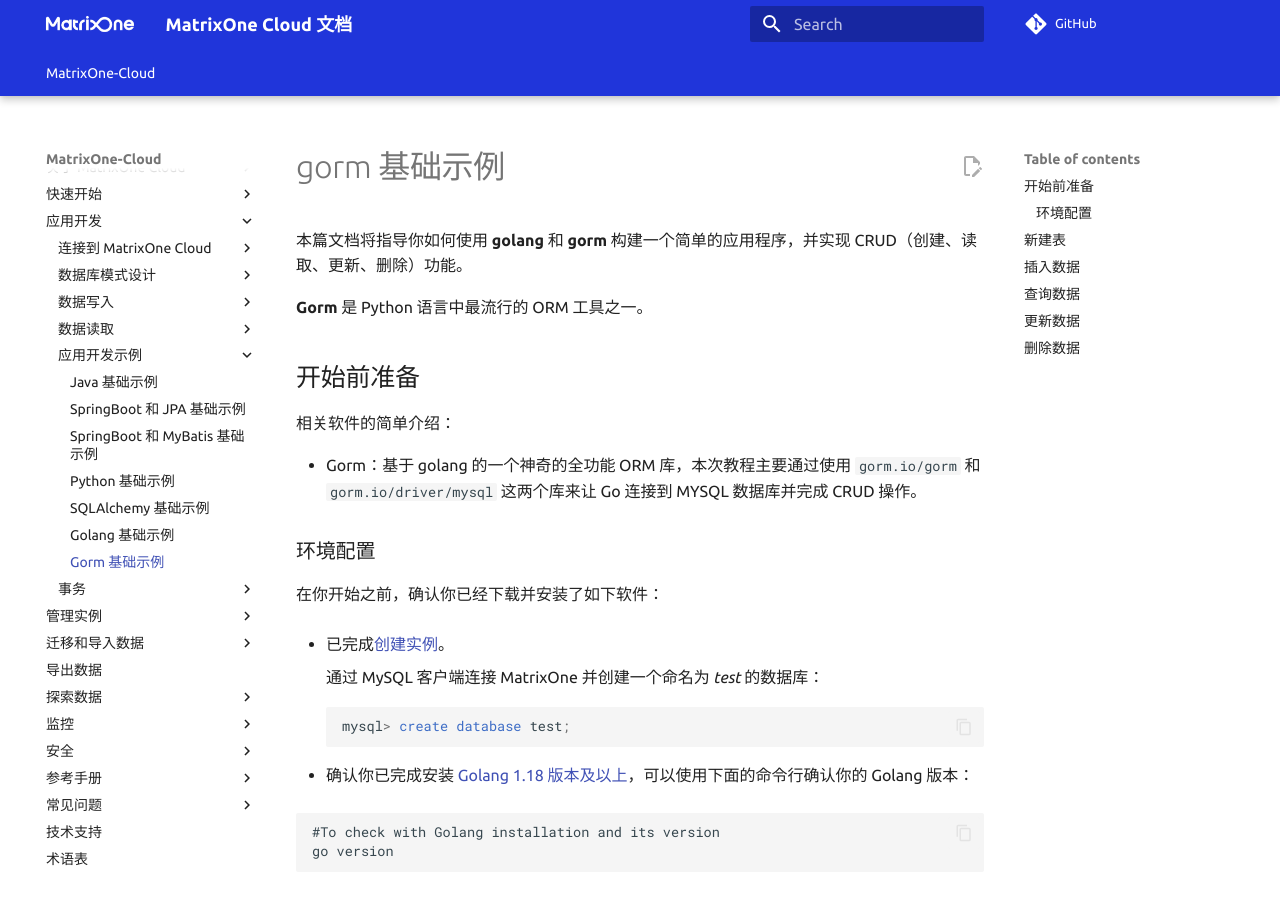
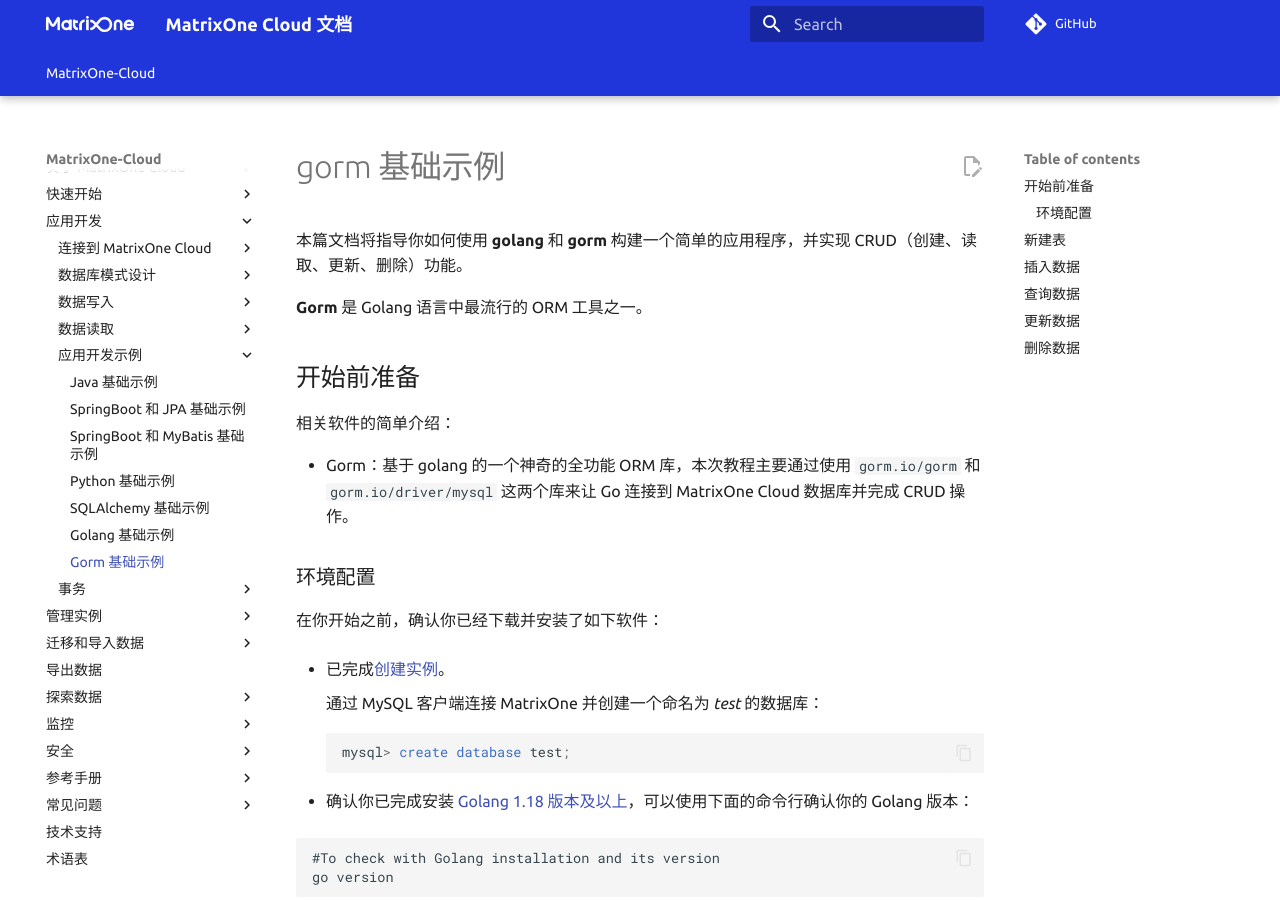
Before and after one commit to yangj1211/moc-docs, an MkDocs documentation site: the page built from docs/MatrixOne-Cloud/App-Develop/Tutorial/gorm-golang-crud-demo.md, in a window 1280 px wide and 900 px high. Built offline with MkDocs 1.6.1 and Material for MkDocs 9.7.7, drawn with Linux system fonts in a browser that asks for light colours; comment, search, counter and statistics services are not loaded; the version menu is left out.

Commit message:
Update gorm-golang-crud-demo.md
Signed-off-by: xuanyiLee <89380523+xuanyiLee@users.noreply.github.com>

````diff
--- a/docs/MatrixOne-Cloud/App-Develop/Tutorial/gorm-golang-crud-demo.md
+++ b/docs/MatrixOne-Cloud/App-Develop/Tutorial/gorm-golang-crud-demo.md
@@ -2,13 +2,13 @@
 
 本篇文档将指导你如何使用 **golang** 和 **gorm** 构建一个简单的应用程序，并实现 CRUD（创建、读取、更新、删除）功能。
 
-**Gorm** 是 Python 语言中最流行的 ORM 工具之一。
+**Gorm** 是 Golang 语言中最流行的 ORM 工具之一。
 
 ## 开始前准备
 
 相关软件的简单介绍：
 
-* Gorm：基于 golang 的一个神奇的全功能 ORM 库，本次教程主要通过使用 ```gorm.io/gorm``` 和 ```gorm.io/driver/mysql``` 这两个库来让 Go 连接到 MYSQL 数据库并完成 CRUD 操作。
+* Gorm：基于 golang 的一个神奇的全功能 ORM 库，本次教程主要通过使用 ```gorm.io/gorm``` 和 ```gorm.io/driver/mysql``` 这两个库来让 Go 连接到 MatrixOne Cloud 数据库并完成 CRUD 操作。
 
 ### 环境配置
 
````
